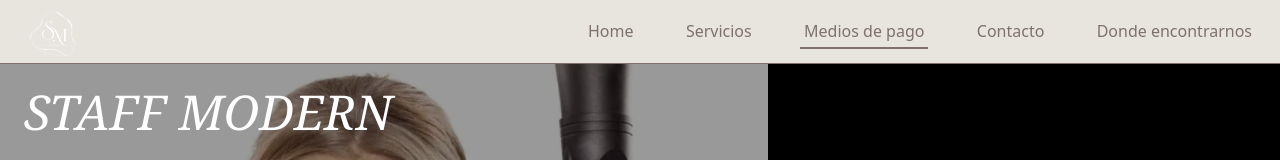
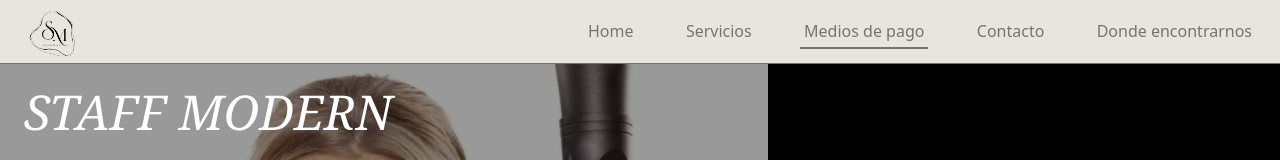
Before and after one commit to MatySeitour/peluqueria, a React (Vite) app: page /servicios in a window 1280 px wide. Shown: the top 160 px of the page. Built offline with nearby package versions, Linux system fonts and the light colour scheme.

Commit message:
agregar servicios

```diff
--- a/src/components/Nav.tsx
+++ b/src/components/Nav.tsx
@@ -81,7 +81,11 @@ export function Nav() {
     <header
       className={cn(
         "border-primary fixed left-0 z-50 flex h-16 w-full items-center justify-between border-b px-6 transition-all",
-        isServiciosPage ? "bg-third top-0" : navDesktopEffect ? "bg-third top-0" : "-top-full",
+        isServiciosPage
+          ? "bg-third top-0"
+          : navDesktopEffect
+            ? "bg-third top-0"
+            : "-top-full",
         mq !== 0 && mq < mqs.sm && "top-0 border-none",
       )}
     >
@@ -92,10 +96,11 @@ export function Nav() {
         <figure className="relative flex h-full w-16 items-center pt-2">
           <img
             src="/logo_negro.webp"
-            className={cn(
-              "object-cover",
-              !navDesktopEffect && "brightness-200 invert filter",
-            )}
+            //
+            // className={cn(
+            //   "object-cover",
+            //   !navDesktopEffect && "brightness-200 invert filter",
+            // )}
           />
         </figure>
       </a>
@@ -194,7 +199,7 @@ export function Nav() {
                 className="bg-secondary absolute top-0 right-0 z-10 flex h-full w-screen flex-col overflow-auto pb-4 backdrop-blur-lg"
               >
                 <figure className="relative flex h-20 w-20 items-center">
-                  <img src="/logo_nav.webp" className="object-cover" />
+                  <img src="/logo2.webp" className="object-cover" />
                 </figure>
                 <motion.ul
                   variants={containerNavAnimation}
--- a/src/components/Service.tsx
+++ b/src/components/Service.tsx
@@ -54,6 +54,8 @@ export default function ServiciosPage() {
                 { name: "HAIR THERAPY", price: "$23000" },
                 { name: "LOREAL", price: "$31050" },
                 { name: "KERASTASSE", price: "$41400" },
+                { name: "OLAPLEX 4 en 1", price: "$69000" },
+                { name: "KARSELL ", price: "$28750" },
               ]}
             />
             <ServiceCategory
```
Also changed, not shown: public/logo2.webp (added).
